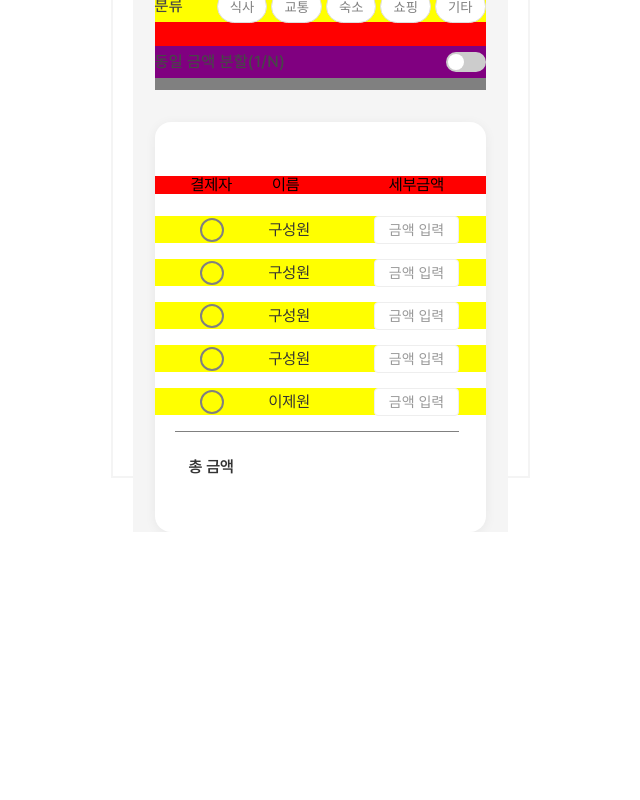
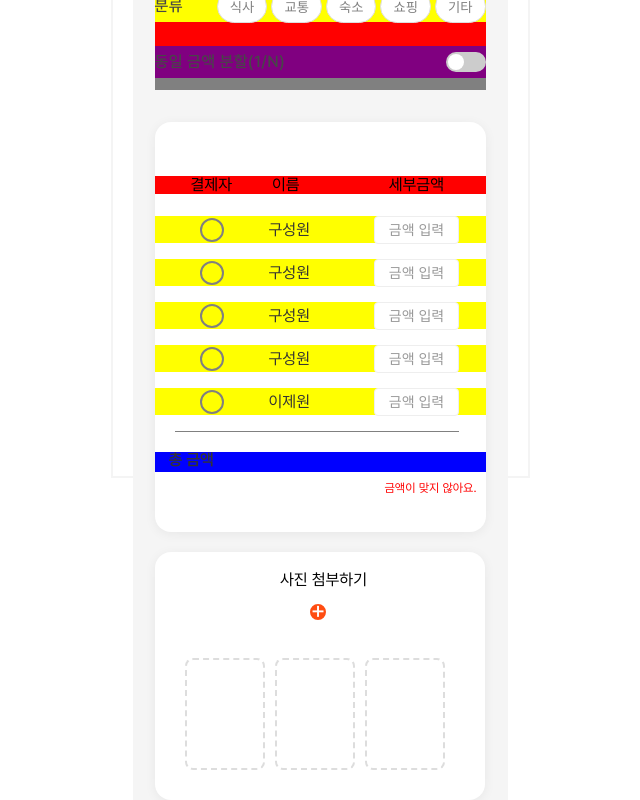
Before and after one commit to LikeLionDemoday/Frontend, a React (Create React App) app: page /expAdd in a window 1280 px wide. Shown: the part 346-1146 px from the top of the page, without its empty margins (320-960 px from the left). Before the commit the page ends 878 px from the top, so only its background shows below. Built offline with nearby package versions, Linux system fonts and the light colour scheme.

Commit message:
Feat photobox

```diff
--- a/src/expAdd/ExpAdd.jsx
+++ b/src/expAdd/ExpAdd.jsx
@@ -1,5 +1,7 @@
 import styled from "styled-components";
 import { useState } from 'react';
+import { useEffect } from 'react';
+import { useRef } from 'react';
 
 const persons = [
     { id: 1, name: "구성원"},
@@ -17,7 +19,10 @@ export function ExpAdd(){
     const [what, setWhat] = useState('');
     const [totalAmount, setTotalAmount] = useState('');
     const [personalAmounts, setPersonalAmounts] = useState({});
-    const [errorMessage, setErrorMessage] = useState('');
+    const [isValid, setIsValid] = useState(true);
+
+    const [selectedImages, setSelectedImages] = useState([]);
+    const fileInputRef = useRef(null);
 
 
     const handleWhatChange = (e) => {
@@ -27,6 +32,18 @@ export function ExpAdd(){
     const handleTotalAmountChange = (e) => {
         setTotalAmount(e.target.value);
     }
+
+    const calculateSum = () => {
+        return Object.values(personalAmounts).reduce((acc, curr) => acc + (Number(curr) || 0), 0);
+    };
+
+
+    const handlePersonalAmountChange = (personId, value) => {
+        setPersonalAmounts(prev => ({
+            ...prev,
+            [personId]: value
+        }));
+    };
 
     // 카테고리 버튼 클릭 핸들러
     const handleCategoryClick = (category) => {
@@ -38,6 +55,7 @@ export function ExpAdd(){
         setIsToggled(!isToggled);
     };
 
+
     const handleCheckboxClick = (personId) => {
         setSelectedPersons(prev => {
             if (prev.includes(personId)) {
@@ -47,6 +65,22 @@ export function ExpAdd(){
             }
         });
     };
+
+    const handleImageUpload = (event) => {
+        const files = Array.from(event.target.files);
+        const newImages = files.map(file => URL.createObjectURL(file));
+        setSelectedImages(prev => [...prev, ...newImages]);
+    };
+
+    const handleDeleteImage = (index) => {
+        setSelectedImages(prev => prev.filter((_, i) => i !== index));
+    };
+
+    useEffect(() => {
+        const sum = calculateSum();
+        const total = Number(totalAmount) || 0;
+        setIsValid(sum === total && total !== 0);
+    }, [personalAmounts, totalAmount]);
 
     return(
         <ExpAddContainor>
@@ -107,7 +141,13 @@ export function ExpAdd(){
                                 </div>
                                 <span className="name">{person.name}</span>
                             </div>
-                            <input type="text" placeholder="금액 입력" className="personalAmountInput"></input>
+                            <input
+                                type="text"
+                                placeholder="금액 입력"
+                                className="personalAmountInput"
+                                value={personalAmounts[person.id] || ''}
+                                onChange={(e) => handlePersonalAmountChange(person.id, e.target.value)}
+                            />
                         </PersonItem>
                     ))}
                 </PeopleList>
@@ -115,11 +155,50 @@ export function ExpAdd(){
 
                 </Line>
                 <TotalAmount>
+                    <div className="firstRow">
                         <div className="label">총 금액</div>
                         <div className="value">{totalAmount ? `${Number(totalAmount).toLocaleString()}원` : ''}</div>
+                    </div>
+                    <div className="errorMessage">{isValid ? '' : '금액이 맞지 않아요.'}</div>
                 </TotalAmount>
             </PeopleContainor>
 
+            <PhotoContainer>
+                <h3 className="photoTitle">사진 첨부하기</h3>
+                <PhotoPlus>
+
+                    {selectedImages.length < 3 && (
+                        <AddPhotoButton onClick={() => fileInputRef.current.click()}>
+                            <input
+                                type="file"
+                                ref={fileInputRef}
+                                onChange={handleImageUpload}
+                                accept="image/*"
+                                style={{ display: 'none' }}
+                                multiple
+                            />
+                        </AddPhotoButton>
+                    )}
+
+                    <PhotoBox>
+                        {[0,1,2].map((index) => (
+                            <ImageBox key={index}>
+                                {selectedImages[index] ? (
+                                    <>
+                                        <img src={selectedImages[index]} alt={`uploaded-${index}`} />
+                                        <button
+                                            className="delete-btn"
+                                            onClick={() => handleDeleteImage(index)}
+                                        >
+                                            -
+                                        </button>
+                                    </>
+                                ) : null}
+                            </ImageBox>
+                        ))}
+                    </PhotoBox>
+                </PhotoPlus>
+            </PhotoContainer>
 
         </ExpAddContainor>
     );
@@ -473,10 +552,17 @@ const Line=styled.div`
 `
 const TotalAmount = styled.div`
     display: flex;
+    flex-direction: column;
+    //padding: 20px;
+    //border-top: 1px solid #EEEEEE;
+    margin-top: 20px;
+
+    .firstRow{
+        width: 331px;
+        height: 20px;
+        background-color: blue;
+        display: flex;
         justify-content: space-between;
-    padding: 20px;
-    //border-top: 1px solid #EEEEEE;
-    margin-top: 7px;
 
         .label {
         font-size: 16px;
@@ -491,4 +577,121 @@ const TotalAmount = styled.div`
             margin-right: 14px;
             color: #FF4D12;
         }
+
+    }
+
+
+    .errorMessage{
+        width:200px;
+        height:20px;
+        margin-top: 10px;
+        margin-left: 230px;
+        color: red;
+        font-size: 12px;
+        font-weight: 400;
+        //background-color: green;
+    }
 `
+
+const PhotoContainer = styled.div`
+    width: 290px;
+    margin-top: 20px;
+    padding: 20px;
+    background: #FFF;
+    border-radius: 16px;
+    box-shadow: 0px 2px 12px 0px rgba(0, 0, 0, 0.06);
+
+    .photoTitle {
+        font-size: 16px;
+        margin-left: 105px;
+        margin-bottom: 16px;
+    }
+`;
+
+const PhotoPlus = styled.div`
+    display: flex;
+    flex-direction: column;
+    margin-top: 16px;
+`;
+
+const PhotoBox = styled.div`
+    display: flex;
+    flex-direction: row;
+    gap: 10px;
+    margin-top: 38px;
+    margin-left: 10px;
+    overflow-x: auto;  // 가로 스크롤 추가
+    padding-bottom: 10px;  // 스크롤바 여유 공간
+    grid-template-columns: repeat(3, 1fr);
+
+    &::-webkit-scrollbar {
+        height: 4px;
+    }
+
+    &::-webkit-scrollbar-track {
+        background: #f1f1f1;
+    }
+
+    &::-webkit-scrollbar-thumb {
+        background: #888;
+        border-radius: 2px;
+    }
+`;
+
+const ImageBox = styled.div`
+    position: relative;
+    width: 76px;
+    height: 108px;
+    border: 2px dashed #ddd;
+    border-radius: 8px;
+    overflow: hidden;
+
+    img{
+        width: 100%;
+        height: 100%;
+        object-fit: cover;
+    }
+
+
+    .delete-btn {
+        position: absolute;
+        top: 4px;
+        right: 4px;
+        background: rgba(0, 0, 0, 0.5);
+        color: white;
+        border: none;
+        border-radius: 50%;
+        width: 20px;
+        height: 20px;
+        cursor: pointer;
+        display: flex;
+        align-items: center;
+        justify-content: center;
+    }
+`;
+
+const AddPhotoButton = styled.div`
+    position: relative;
+    width: 12px;
+    height: 12px;
+    //padding-bottom: 100%;
+    border: 2px solid #FF4D12;
+    border-radius: 100%;
+    cursor: pointer;
+    display: flex;
+    align-items: center;
+    justify-content: center;
+    margin-left: 135px;
+    background-color: #FF4D12;
+
+    &::before {
+        content: '+';
+        position: absolute;
+        top: 45%;
+        left: 50%;
+        font-size: 24px;
+        color: white;
+        transform: translate(-50%, -54%);
+
+    }
+`;
```
Lines whose indentation alone changed are shown as unchanged.
